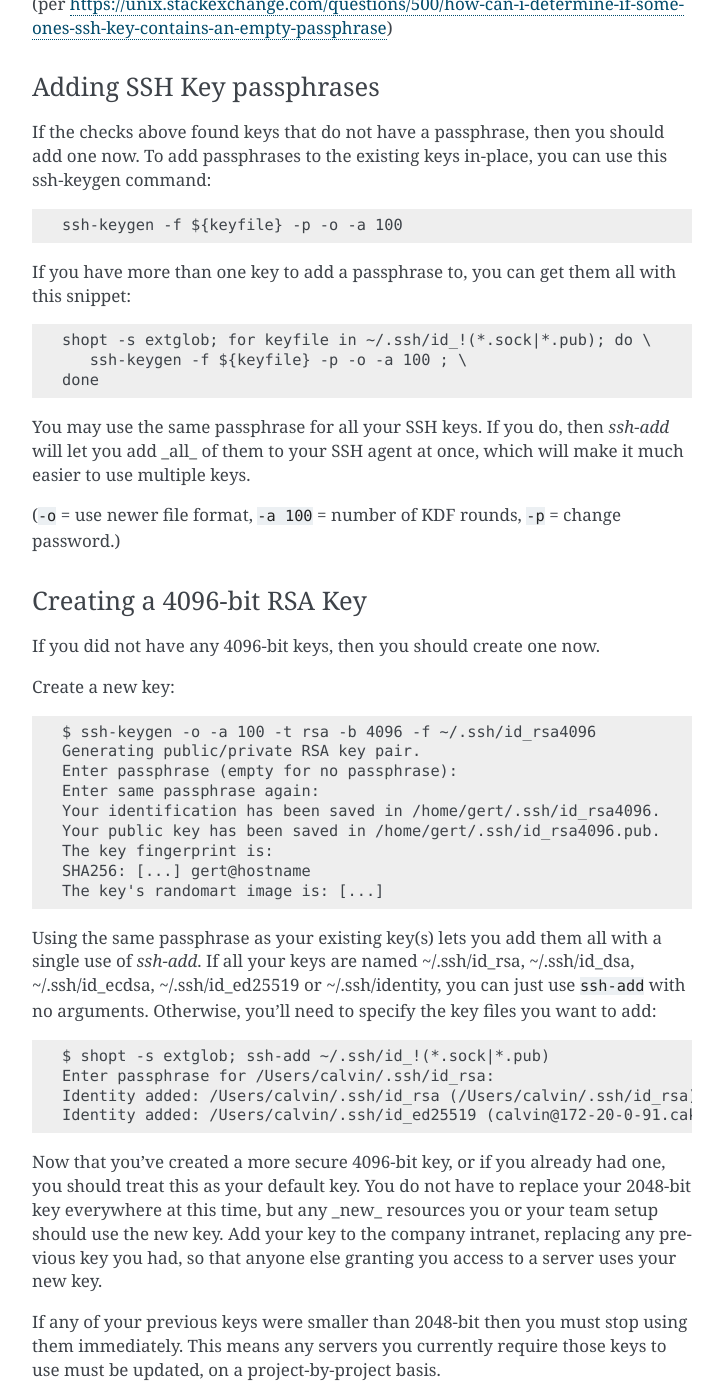
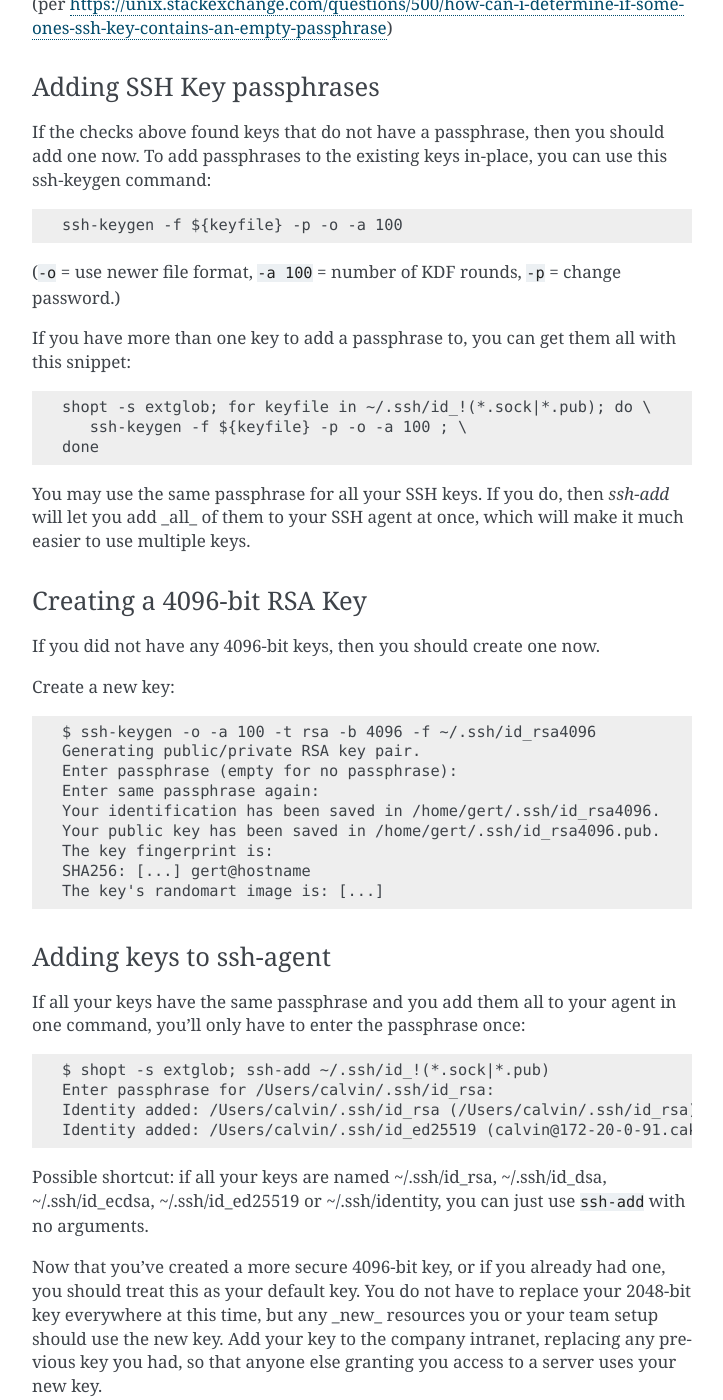
Before and after one commit to caktus/guidebook, a Sphinx documentation site: the page built from source/security.rst, in a window 1280 px wide and 1400 px high, scrolled down 969 px. Shown: the whole window, without its empty margins (388-1111 px from the left). Built offline with Sphinx 7.4.7, drawn with Linux system fonts in a browser that asks for light colours; some of the changed text lies outside the part shown.

Commit message:
Updates per review comments

```diff
--- a/source/security.rst
+++ b/source/security.rst
@@ -57,8 +59,6 @@ If you have more than one key to add a passphrase to, you can get them all with
 You may use the same passphrase for all your SSH keys. If you do, then `ssh-add` will let you add _all_ of them to your
 SSH agent at once, which will make it much easier to use multiple keys.
 
-(``-o`` = use newer file format, ``-a 100`` = number of KDF rounds,
-``-p`` = change password.)
 
 Creating a 4096-bit RSA Key
 ----------------------------
@@ -77,17 +77,21 @@ Create a new key::
     SHA256: [...] gert@hostname
     The key's randomart image is: [...]
 
-Using the same passphrase as your existing key(s) lets you add them all with a single use of `ssh-add`.
-If all your keys are named
-~/.ssh/id_rsa, ~/.ssh/id_dsa, ~/.ssh/id_ecdsa, ~/.ssh/id_ed25519 or ~/.ssh/identity,
-you can just use ``ssh-add`` with no arguments.  Otherwise, you'll need to specify the
-key files you want to add::
+Adding keys to ssh-agent
+------------------------
+
+If all your keys have the same passphrase and you add them all to your
+agent in one command, you'll only have to enter the passphrase once::
 
     $ shopt -s extglob; ssh-add ~/.ssh/id_!(*.sock|*.pub)
     Enter passphrase for /Users/calvin/.ssh/id_rsa:
     Identity added: /Users/calvin/.ssh/id_rsa (/Users/calvin/.ssh/id_rsa)
     Identity added: /Users/calvin/.ssh/id_ed25519 (calvin@172-20-0-91.caktus.lan)
 
+Possible shortcut: if all your keys are named ~/.ssh/id_rsa, ~/.ssh/id_dsa,
+~/.ssh/id_ecdsa, ~/.ssh/id_ed25519 or ~/.ssh/identity, you can just use
+``ssh-add`` with no arguments.
+
 Now that you've created a more secure 4096-bit key, or if you already had one, you should treat this as your default key. You do not have to replace your 2048-bit key everywhere at this time, but any _new_ resources you or your team setup should use the new key. Add your key to the company intranet, replacing any previous key you had, so that anyone else granting you access to a server uses your new key.
 
 If any of your previous keys were smaller than 2048-bit then you must stop using them immediately. This means any servers you currently require those keys to use must be updated, on a project-by-project basis.
```
Also changed, not shown: other parts of source/security.rst (+2 -0 lines).
